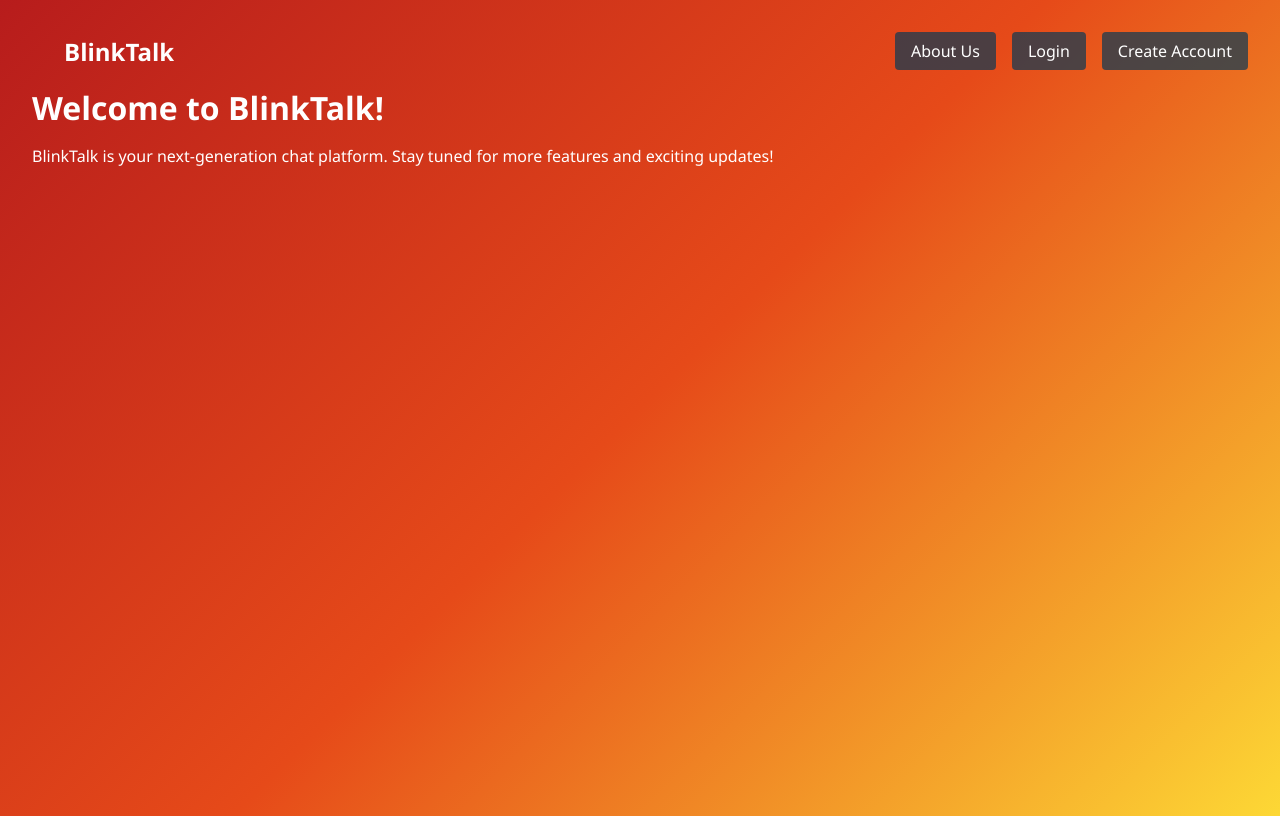
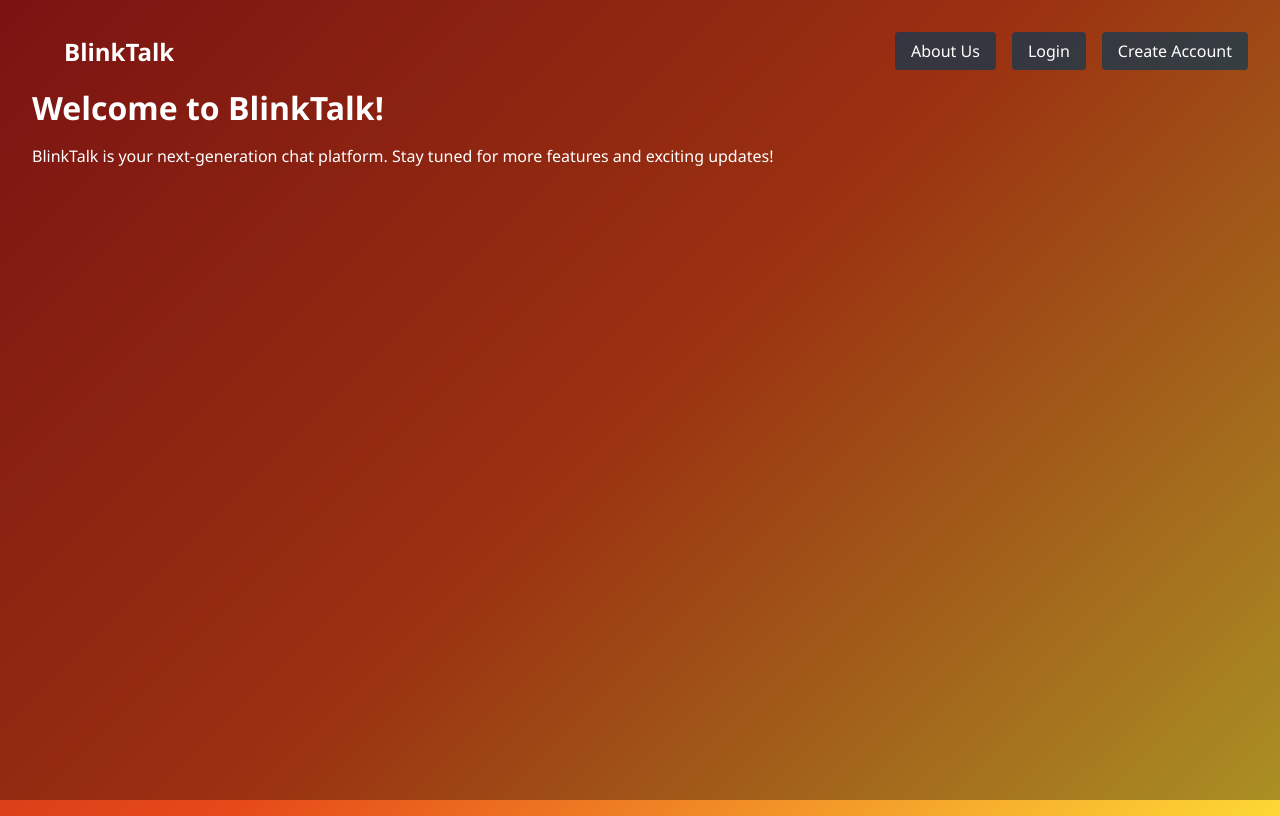
Before and after one commit to davidvillon04/blinktalk, a Flask app: page / in a window 1280 px wide. Run offline with Flask 3, Linux system fonts and the light colour scheme.

Commit message:
Update base.html

```diff
--- a/backend/templates/base.html
+++ b/backend/templates/base.html
@@ -22,6 +22,35 @@
             background: linear-gradient(135deg, #b71c1c, #e64a19, #fdd835);
             min-height: 100vh;
             color: #ffffff;
+            position: relative; /* create a stacking context */
+            overflow-x: hidden; /* optional, prevents horizontal scroll */
+         }
+
+         /*
+          The pseudo-element overlay:
+          - covers the entire screen
+          - uses a semi-transparent black
+          - sits behind the page content
+        */
+         body::before {
+            content: "";
+            position: fixed; /* so it stays put even when scrolling */
+            top: 0;
+            left: 0;
+            right: 0;
+            bottom: 0;
+            background: rgba(0, 0, 0, 0.329); /* adjust alpha as desired */
+            pointer-events: none; /* don't block clicks */
+            z-index: 0; /* behind content */
+         }
+
+         /*
+          Make all direct children of body (i.e., your page content) appear above the overlay
+          by giving them a higher z-index. This ensures the overlay is "behind" everything.
+        */
+         body > * {
+            position: relative;
+            z-index: 1;
          }
 
          h1,
```
